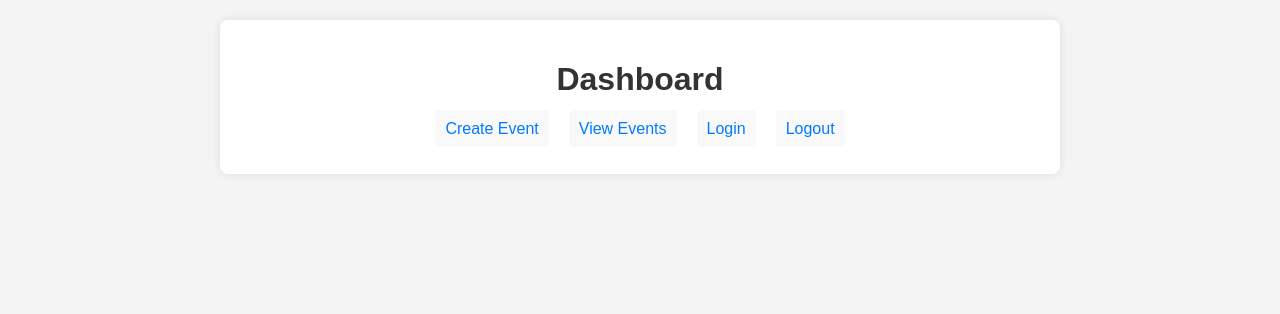
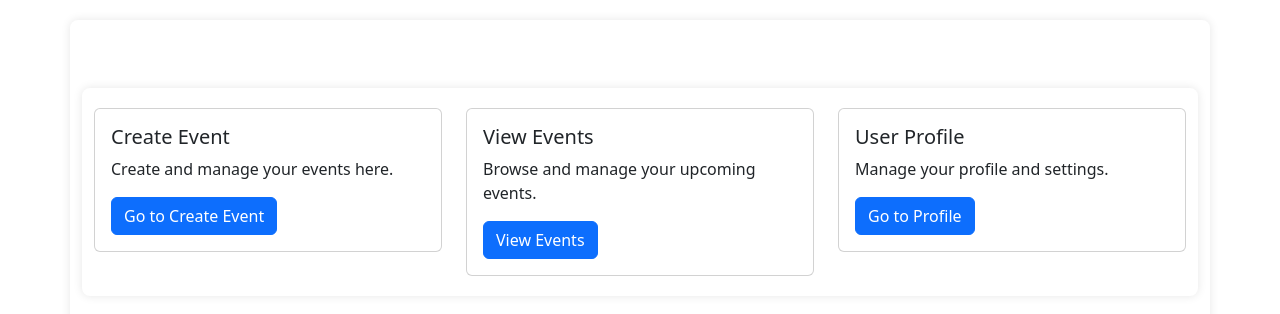
Before and after one commit to Collokioko/community-meetup, a React (Create React App) app in the folder community-meetup-app/: page /dashboard in a window 1280 px wide. Shown: the top 314 px of the page. Built offline with nearby package versions, Linux system fonts and the light colour scheme.

Commit message:
added styles from bootsrap to the links

```diff
--- a/community-meetup-app/package.json
+++ b/community-meetup-app/package.json
@@ -10,8 +10,10 @@
     "@testing-library/react": "^13.4.0",
     "@testing-library/user-event": "^13.5.0",
     "axios": "^1.7.2",
+    "bootstrap": "^5.3.3",
     "chart.js": "^4.4.3",
     "react": "^18.3.1",
+    "react-bootstrap": "^2.10.4",
     "react-chartjs-2": "^5.2.0",
     "react-dom": "^18.3.1",
     "react-router-dom": "^6.25.1",
--- a/community-meetup-app/src/App.js
+++ b/community-meetup-app/src/App.js
@@ -7,6 +7,8 @@ import Dashboard from './components/Dashboard';
 import CreateEvent from './components/CreateEvent';
 import EventList from './components/EventList';
 import './components/styles.css';
+import 'bootstrap/dist/css/bootstrap.min.css';
+
 
 const App = () => (
     <Router>
--- a/community-meetup-app/src/components/Dashboard.js
+++ b/community-meetup-app/src/components/Dashboard.js
@@ -1,31 +1,52 @@
-// src/components/Dashboard.js
 import React from 'react';
+import { Card, Button, Container, Row, Col } from 'react-bootstrap';
 import { Link } from 'react-router-dom';
-import './styles.css';
 
 const Dashboard = () => {
     return (
-        <div className="dashboard">
-            <h1>Dashboard</h1>
-            <nav>
-                <ul>
-                    <li>
-                        <Link to="/create-event">Create Event</Link>
-                    </li>
-                    <li>
-                        <Link to="/events">View Events</Link>
-                    </li>
-                    <li>
-                        <Link to="/login">Login</Link>
-                    </li>
-                    <li>
-                        <Link to="/logout">Logout</Link>
-                    </li>
-                </ul>
-            </nav>
-
-        </div>
-
+        <Container className="mt-5">
+            <Row>
+                <Col md={4}>
+                    <Card>
+                        <Card.Body>
+                            <Card.Title>Create Event</Card.Title>
+                            <Card.Text>
+                                Create and manage your events here.
+                            </Card.Text>
+                            <Link to="/create-event">
+                                <Button variant="primary">Go to Create Event</Button>
+                            </Link>
+                        </Card.Body>
+                    </Card>
+                </Col>
+                <Col md={4}>
+                    <Card>
+                        <Card.Body>
+                            <Card.Title>View Events</Card.Title>
+                            <Card.Text>
+                                Browse and manage your upcoming events.
+                            </Card.Text>
+                            <Link to="/events">
+                                <Button variant="primary">View Events</Button>
+                            </Link>
+                        </Card.Body>
+                    </Card>
+                </Col>
+                <Col md={4}>
+                    <Card>
+                        <Card.Body>
+                            <Card.Title>User Profile</Card.Title>
+                            <Card.Text>
+                                Manage your profile and settings.
+                            </Card.Text>
+                            <Link to="/profile">
+                                <Button variant="primary">Go to Profile</Button>
+                            </Link>
+                        </Card.Body>
+                    </Card>
+                </Col>
+            </Row>
+        </Container>
     );
 };
 
--- a/community-meetup-app/src/index.js
+++ b/community-meetup-app/src/index.js
@@ -3,6 +3,8 @@ import ReactDOM from 'react-dom/client';
 import './index.css';
 import App from './App';
 import reportWebVitals from './reportWebVitals';
+import 'bootstrap/dist/css/bootstrap.min.css';
+
 
 const root = ReactDOM.createRoot(document.getElementById('root'));
 root.render(
```
Also changed, not shown: 1 other file (tests, documents, lock files or other folders).
